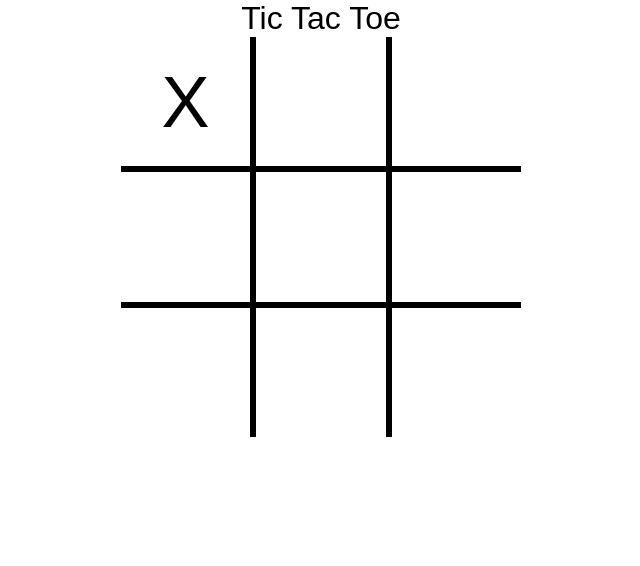
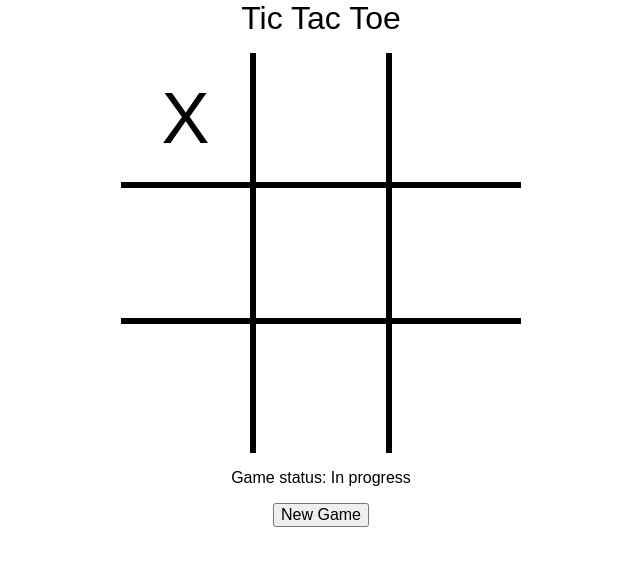
Before and after one commit to daniel-a-r/odin-tic-tac-toe, a plain HTML site: page index.html in a window 1280 px wide. Both pictures are taken after a click on the element 504 px from the left and 101 px from the top of the page. Shown: the whole page, without its empty margins (319-959 px from the left). Drawn offline with Linux system fonts and the light colour scheme.

Commit message:
add "new game" button and display game status

```diff
--- a/index.html
+++ b/index.html
@@ -20,5 +20,9 @@
     <div class="square" data-row="2" data-col="1"></div>
     <div class="square" data-row="2" data-col="2"></div>
   </div>
+  <div class="game-status"></div>
+  <div class="new-game">
+    <button>New Game</button>
+  </div>
 </body>
 </html>
--- a/script.js
+++ b/script.js
@@ -20,7 +20,9 @@ const game = (function () {
   const playersArray = [player1, player2];
   let currentPlayerIdx = 0;
   let winner = null;
-  let updateCount = 0;
+  let squaresFilled = 0;
+  let gameOver = false;
+  let gameStatus = 'In progress';
 
   const board = [[null, null, null],
                  [null, null, null],
@@ -35,8 +37,12 @@ const game = (function () {
     if (boardUpdated) {
       if (checkBoard(getCurrentPlayer().getMarker())) {
         setWinner(currentPlayerIdx);
+        gameOver = true;
+        gameStatus = `${getCurrentPlayer().getName()} won!`;
         console.log(`${getCurrentPlayer().getName()} won!`);
-      } else if (updateCount === 9) {
+      } else if (squaresFilled === 9) {
+        gameOver = true;
+        gameStatus = 'Tie!';
         console.log('tie');
       } else {
         updateCurrentPlayer();
@@ -45,9 +51,9 @@ const game = (function () {
   }
 
   const updateBoard = (marker, position) => {
-    if (getPositionValidity(position) && winner === null) {
+    if (getPositionValidity(position) && !gameOver) {
       board[position[0]][position[1]] = marker;
-      incUpdateCount();
+      incSquaresFilled();
       console.log('Board updated');
       printBoard();
       return true;
@@ -74,7 +80,7 @@ const game = (function () {
     return true;
   };
 
-  const incUpdateCount = () => updateCount++;
+  const incSquaresFilled = () => squaresFilled++;
 
   const checkBoard = (marker) => {
     if (checkRow(marker) || checkColumn(marker) || checkDiagonal(marker)) return true;
@@ -139,8 +145,12 @@ const game = (function () {
   };
 
   const resetGame = () => {
-    setWinner(null);
+    // setWinner(null);
+    gameOver = false;
+    gameStatus = 'In progress';
     resetBoard();
+    currentPlayerIdx = 0;
+    squaresFilled = 0;
   }
 
   const resetBoard = () => {
@@ -164,18 +174,23 @@ const game = (function () {
     console.log('current player:', { name: currentPlayer.getName(), marker: currentPlayer.getMarker() });
   }
 
+  const getGameStatus = () => gameStatus;
+
   return { player1,
            player2,
            getCurrentPlayer,
            currentPlayerTurn,
            printCurrentPlayer,
            getBoard,
+           getGameStatus,
            printBoard,
            resetGame };
 })();
 
 const displayController = (function () {
   const squares = document.querySelectorAll('.square');
+  const newGameButton = document.querySelector('.new-game button');
+  const gameStatus = document.querySelector('.game-status');
 
   squares.forEach((square) => {
     square.addEventListener('click', () => {
@@ -184,6 +199,23 @@ const displayController = (function () {
       game.printCurrentPlayer();
       game.currentPlayerTurn([row, col]);
       square.textContent = game.getBoard()[row][col];
+      updateGameStatus();
     });
   });
+
+  newGameButton.addEventListener('click', () => {
+    console.log(newGameButton);
+    game.resetGame();
+    updateGameStatus();
+    squares.forEach((square) => {
+      square.textContent = null;
+    });
+  });
+
+  const updateGameStatus = () => {
+    const msg = 'Game status:';
+    gameStatus.textContent = `${msg} ${game.getGameStatus()}`;
+  };
+
+  updateGameStatus();
 })();
--- a/style.css
+++ b/style.css
@@ -4,11 +4,12 @@
 
 body {
   font-family: sans-serif;
+  font-size: 1rem;
   margin: 0;
-}
-
-div {
-  text-align: center;
+  display: flex;
+  flex-direction: column;
+  align-items: center;
+  gap: 1rem;
 }
 
 .header {
@@ -33,3 +34,7 @@ div {
   align-items: center;
   font-size: 4.5rem;
 }
+
+button {
+  font-size: inherit;
+}
```
